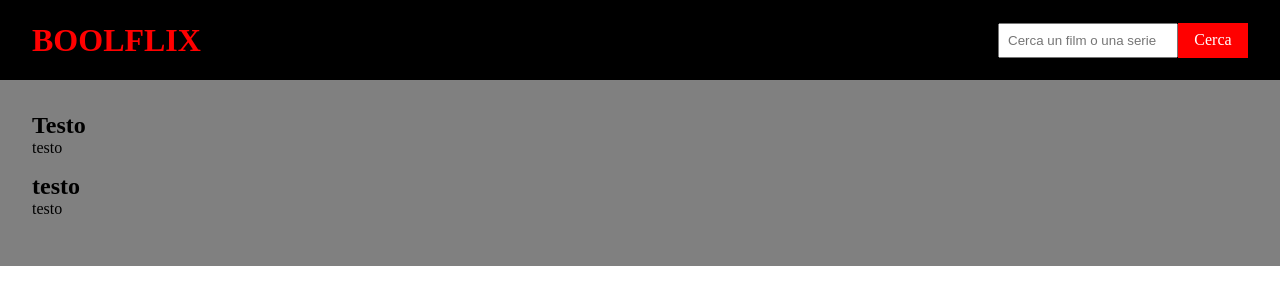
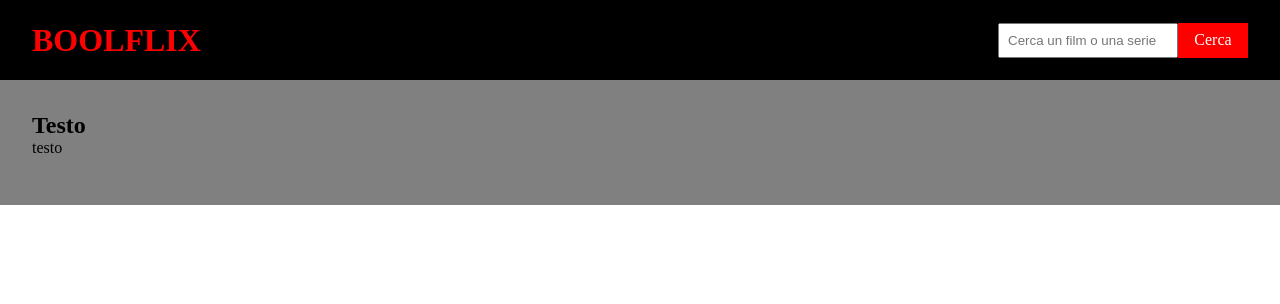
Before and after one commit to AlessandroCarrozza/vite-boolflix, a Vue app: page / in a window 1280 px wide. Shown: the top 304 px of the page. Built offline with nearby package versions, Linux system fonts and the light colour scheme.

Commit message:
Corretto uso di axios

```diff
--- a/src/App.vue
+++ b/src/App.vue
@@ -1,16 +1,28 @@
 <script>
-import AppHeader from "./components/AppHeader.vue";
-import AppMain from "./components/AppMain.vue";
+import AppSearch from "./components/AppSearch.vue";
+import FilmsContainer from "./components/FilmsContainer.vue";
+import axios from "axios";
+import { store } from "./store";
 
 export default {
   components: {
-    AppHeader,
-    AppMain,
+    AppSearch,
+    FilmsContainer,
   },
   data() {
-
+    return {
+      store,
+    }
   },
   methods: {
+    generateFilms() {
+      let urlFilms = "https://api.themoviedb.org/3/search/movie?api_key=a9828f321f8e3d3034e0951224f59b30";
+      axios.get(`${urlFilms}&query=${this.store.searchText}`)
+        .then(response => {
+          this.store.filmsList = response.data.results;
+          console.log(this.store.filmsList);
+        })
+    }
 
   }
 }
@@ -18,9 +30,17 @@ export default {
 
 
 <template>
-  <AppHeader></AppHeader>
+  <header>
+    <div class="container">
+      <h1 class="title">BOOLFLIX</h1>
 
-  <AppMain></AppMain>
+      <AppSearch @showFilms="generateFilms"></AppSearch>
+    </div>
+  </header>
+
+  <main>
+    <FilmsContainer></FilmsContainer>
+  </main>
 </template>
 
 
--- a/src/components/AppHeader.vue
+++ /dev/null
@@ -1,44 +0,0 @@
-<script>
-import AppSearch from "./AppSearch.vue";
-
-export default {
-    name: "AppHeader",
-    components: {
-        AppSearch,
-    }
-}
-</script>
-
-<template>
-    <header>
-        <div class="container">
-            <h1 class="title">BOOLFLIX</h1>
-
-            <AppSearch></AppSearch>
-        </div>
-    </header>
-</template>
-
-<style scoped lang="scss">
-@use "../styles/general.scss";
-
-header {
-    height: 80px;
-    background-color: black;
-
-    .container {
-        display: flex;
-        align-items: center;
-        justify-content: space-between;
-        height: 100%;
-        max-width: 1600px;
-        margin: auto;
-        padding: 0 2rem;
-
-        .title {
-            color: red;
-        }
-    }
-
-}
-</style>
--- a/src/components/AppMain.vue
+++ /dev/null
@@ -1,36 +0,0 @@
-<script>
-export default {
-    name: "AppMain",
-}
-</script>
-
-<template>
-    <main>
-        <div class="container">
-            <h2>Testo</h2>
-            <div class="wrapper films">testo</div>
-
-            <h2>testo</h2>
-            <div class="wrapper series">testo</div>
-        </div>
-    </main>
-</template>
-
-<style scoped lang="scss">
-@use "../styles/general.scss";
-
-main {
-    background-color: grey;
-    padding: 2rem 0;
-
-    .container {
-        max-width: 1400px;
-        padding: 0 2rem;
-        margin: auto;
-
-        .wrapper {
-            padding-bottom: 1rem;
-        }
-    }
-}
-</style>
--- a/src/components/AppSearch.vue
+++ b/src/components/AppSearch.vue
@@ -1,5 +1,5 @@
 <script>
-import { store } from "../store"
+import { store } from "../store";
 
 export default {
     name: "AppSearch",
@@ -15,7 +15,7 @@ export default {
 <template>
     <div class="input-search">
         <input type="text" placeholder="Cerca un film o una serie" v-model="store.searchText">
-        <span class="btn-search">Cerca</span>
+        <span class="btn-search" @click="$emit('showFilms')">Cerca</span>
     </div>
 </template>
 
--- /dev/null
+++ b/src/components/FilmsContainer.vue
@@ -0,0 +1,17 @@
+<script>
+
+export default {
+    name: "FilmsContainer",
+}
+</script>
+
+<template>
+    <div class="films-container">
+        <h2>Testo</h2>
+        <div class="wrapper films">testo</div>
+    </div>
+</template>
+
+<style scoped lang="scss">
+@use "../styles/general.scss";
+</style>
--- a/src/store.js
+++ b/src/store.js
@@ -1,4 +1,5 @@
 import { reactive } from "vue"
 export const store = reactive({
     searchText: "",
+    filmsList: [],
 })
--- a/src/styles/general.scss
+++ b/src/styles/general.scss
@@ -6,6 +6,38 @@
 }
 
 // MAIN RULES
+header {
+    height: 80px;
+    background-color: black;
+
+    .container {
+        display: flex;
+        align-items: center;
+        justify-content: space-between;
+        height: 100%;
+        max-width: 1600px;
+        margin: auto;
+        padding: 0 2rem;
+
+        .title {
+            color: red;
+        }
+    }
+
+}
+
+
 main {
     background-color: grey;
+    padding: 2rem 0;
+
+    .films-container {
+        max-width: 1400px;
+        padding: 0 2rem;
+        margin: auto;
+
+        .wrapper {
+            padding-bottom: 1rem;
+        }
+    }
 }
```
